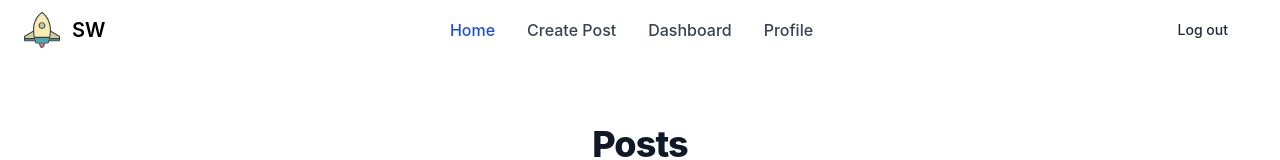
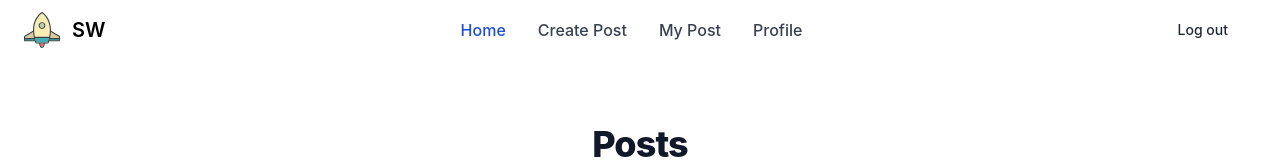
Before and after one commit to shawn8728/social-media, a Vue app in the folder client/: page / in a window 1280 px wide. Shown: the top 160 px of the page. Built offline with nearby package versions, Linux system fonts and the light colour scheme; sample sign-in values are in the browser's storage.

Commit message:
Update navbar icons and links

```diff
--- a/client/src/components/NavBar.vue
+++ b/client/src/components/NavBar.vue
@@ -78,9 +78,9 @@
             </li>
             <li>
               <router-link
-                to="/dashboard"
+                to="/mypost"
                 class="block py-2 pr-4 pl-3 text-gray-700 border-b border-gray-100 hover:bg-gray-50 lg:hover:bg-transparent lg:border-0 lg:hover:text-primary-700 lg:p-0 dark:text-gray-400 lg:dark:hover:text-white dark:hover:bg-gray-700 dark:hover:text-white lg:dark:hover:bg-transparent dark:border-gray-700"
-                >Dashboard</router-link
+                >My Post</router-link
               >
             </li>
             <li>
```
